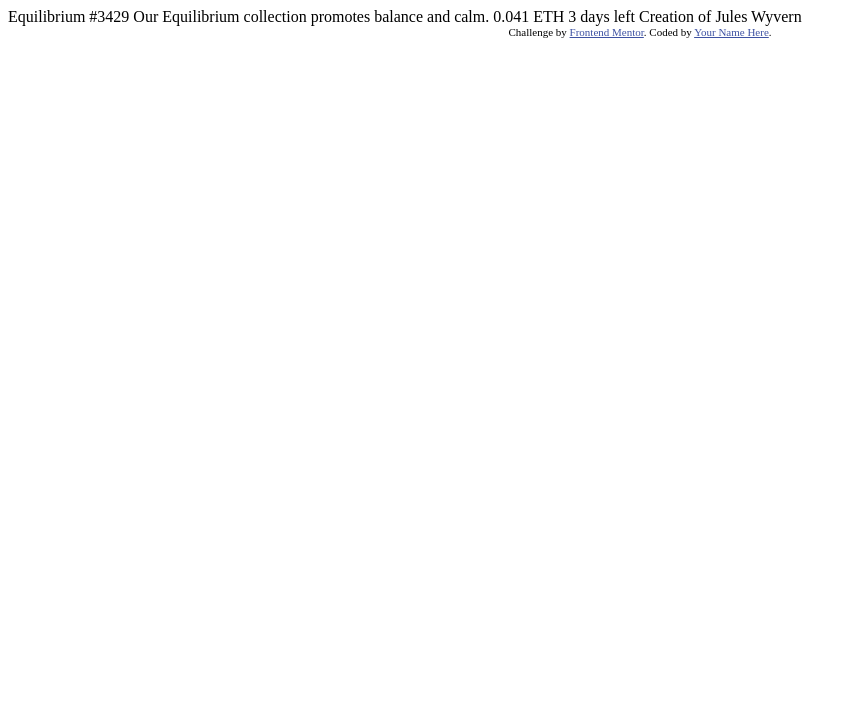
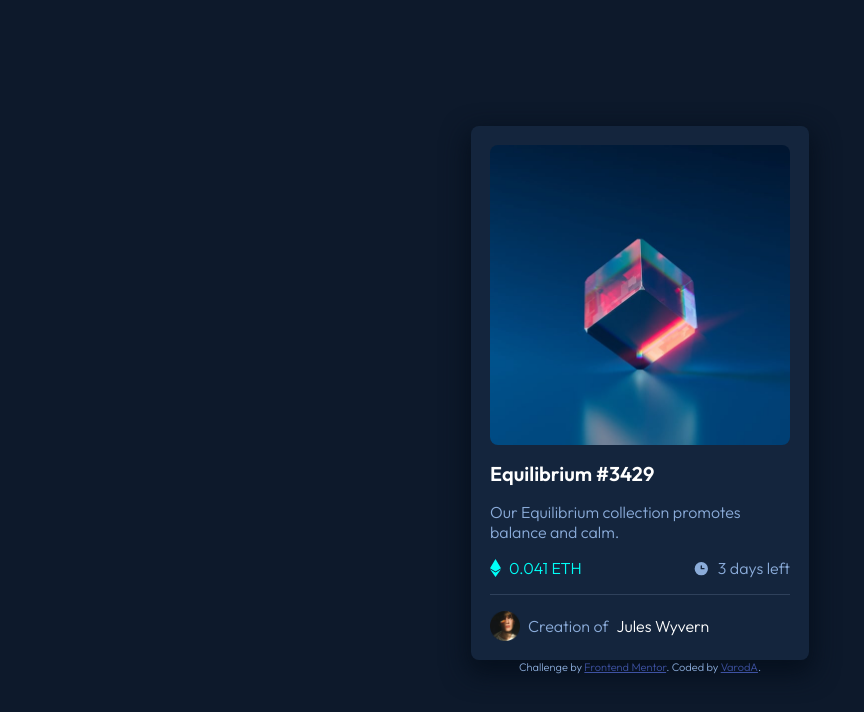
Before and after one commit to VarodA/fem-nft-equilibrium, a plain HTML site: page index.html in a window 1280 px wide. Shown: the whole page, without its empty margins (0-864 px from the left). Drawn offline with Linux system fonts and the light colour scheme.

Commit message:
Commit du projet

```diff
--- a/index.html
+++ b/index.html
@@ -1,33 +1,51 @@
 <!DOCTYPE html>
 <html lang="en">
   <head>
-  <meta charset="UTF-8">
-  <meta name="viewport" content="width=device-width, initial-scale=1.0"> <!-- displays site properly based on user's device -->
+    <meta charset="UTF-8" />
+    <meta name="viewport" content="width=device-width, initial-scale=1.0" />
+    <!-- displays site properly based on user's device -->
 
-  <link rel="icon" type="image/png" sizes="32x32" href="./images/favicon-32x32.png">
+    <link
+      rel="icon"
+      type="image/png"
+      sizes="32x32"
+      href="./images/favicon-32x32.png"
+    />
 
-  <title>Frontend Mentor | NFT preview card component</title>
+    <link href="./style.css" rel="stylesheet" />
 
-  <!-- Feel free to remove these styles or customise in your own stylesheet 👍 -->
-  <style>
-    .attribution { font-size: 11px; text-align: center; }
-    .attribution a { color: hsl(228, 45%, 44%); }
-  </style>
+    <title>Frontend Mentor | NFT preview card component by VarodA</title>
   </head>
   <body>
-
-  Equilibrium #3429
-
-  Our Equilibrium collection promotes balance and calm.
-
-  0.041 ETH
-  3 days left
-
-  Creation of Jules Wyvern
+    <div class="container">
+      <div class="card_image_container">
+        <picture>
+          <img class="img_main" src="./images/image-equilibrium.jpg" />
+        </picture>
+      </div>
+      <div class="card_description">
+        <h1>Equilibrium #3429</h1>
+        <p>Our Equilibrium collection promotes balance and calm.</p>
+        <div class="card__info">
+          <div class="card___price">
+            <img src="./images/icon-ethereum.svg" />0.041 ETH
+          </div>
+          <div class="card___timeLimit">
+            <img src="./images/icon-clock.svg" />3 days left
+          </div>
+        </div>
+      </div>
+      <div class="card_footer">
+        <img src="./images/image-avatar.png" />
+        Creation of <span>Jules Wyvern</span>
+      </div>
+    </div>
 
     <div class="attribution">
-    Challenge by <a href="https://www.frontendmentor.io?ref=challenge" target="_blank">Frontend Mentor</a>.
-    Coded by <a href="#">Your Name Here</a>.
+      Challenge by
+      <a href="https://www.frontendmentor.io?ref=challenge" target="_blank"
+        >Frontend Mentor</a
+      >. Coded by <a href="#">VarodA</a>.
     </div>
   </body>
 </html>
--- /dev/null
+++ b/style.css
@@ -0,0 +1,141 @@
+@import url("https://fonts.googleapis.com/css2?family=Outfit:wght@300;400;600&display=swap");
+
+:root {
+  /* COLORS */
+  /*primary*/
+  --primary-blue: hsl(215, 51%, 70%);
+  --primary-cyan: hsl(178, 100%, 50%);
+
+  /*neutral*/
+  --bg-main-background: hsl(217, 54%, 11%);
+  --bg-card-background: hsl(216, 50%, 16%);
+  --color-line: hsl(215, 32%, 27%);
+  --color-attribution: hsl(228, 45%, 44%);
+  --white: hsl(0, 0%, 100%);
+
+  /* font-weight */
+  --normal: 300;
+  --medium: 400;
+  --bold: 600;
+}
+
+* {
+  padding: 0;
+  margin: 0;
+}
+
+body {
+  font-family: "Outfit";
+  font-size: 16px;
+  color: var(--primary-blue);
+  font-weight: var(--normal);
+  background-color: var(--bg-main-background);
+  display: flex;
+  flex-direction: column;
+  justify-content: center;
+  align-items: center;
+  min-height: 100vh;
+}
+
+img {
+  max-width: 100%;
+  height: auto;
+}
+.container {
+  background-color: var(--bg-card-background);
+  padding: 1.2rem;
+  border-radius: 0.5rem;
+  width: 300px;
+  display: flex;
+  flex-direction: column;
+  gap: 1rem;
+  box-shadow: 0px 10px 25px 5px hsl(215, 68%, 7%);
+}
+
+.card_image_container {
+  position: relative;
+}
+
+.card_image_container .img_main {
+  border-radius: 0.5rem;
+  display: block;
+}
+
+.card_image_container:hover::before {
+  content: "";
+  background-color: var(--primary-cyan);
+  position: absolute;
+  top: 0;
+  left: 0;
+  cursor: pointer;
+  width: 100%;
+  height: 100%;
+  border-radius: 0.5rem;
+  opacity: 0.6;
+}
+
+.card_image_container:hover::after {
+  content: url("./images/icon-view.svg");
+  position: absolute;
+  top: 50%;
+  left: 50%;
+  opacity: 1;
+  transform: translateX(-50%) translateY(-50%);
+}
+
+.card_description {
+  display: flex;
+  flex-direction: column;
+  gap: 1rem;
+}
+
+.card_description h1 {
+  color: var(--white);
+  font-size: 20px;
+}
+
+.card_description h1:hover {
+  color: var(--primary-cyan);
+}
+
+.card_description .card__info {
+  display: flex;
+  justify-content: space-between;
+}
+
+.card_description .card__info .card___price {
+  color: var(--primary-cyan);
+  display: flex;
+  align-items: center;
+  gap: 0.5rem;
+}
+
+.card_description .card__info .card___timeLimit {
+  display: flex;
+  align-items: center;
+  gap: 0.5rem;
+}
+
+.card_footer {
+  border-top: 1px solid var(--color-line);
+  display: flex;
+  align-items: center;
+  gap: 0.5rem;
+  padding-top: 1rem;
+}
+
+.card_footer span {
+  color: var(--white);
+}
+
+.card_footer img {
+  width: 30px;
+}
+
+.attribution {
+  font-size: 11px;
+  text-align: center;
+}
+.attribution a {
+  color: var(--color-attribution);
+}
```
Also changed, not shown: 3 other files. Lines whose indentation alone changed are shown as unchanged.
